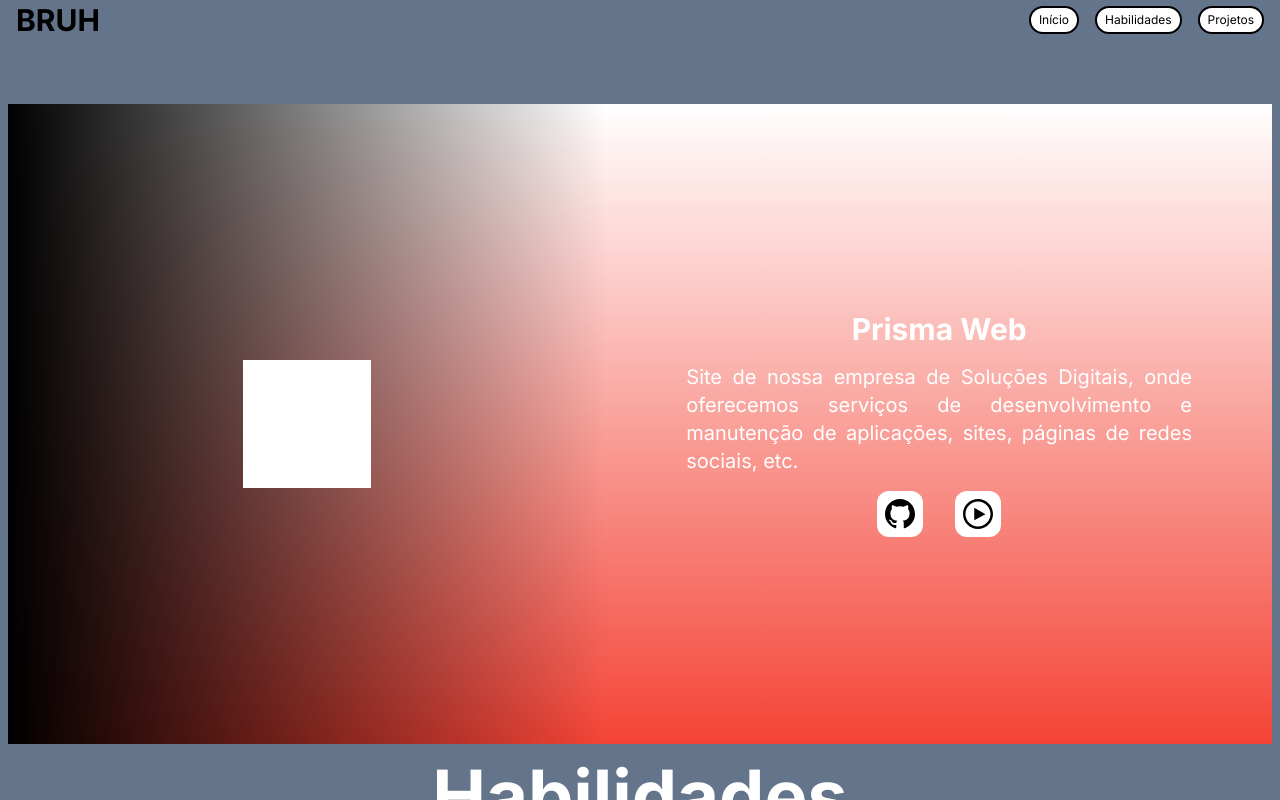
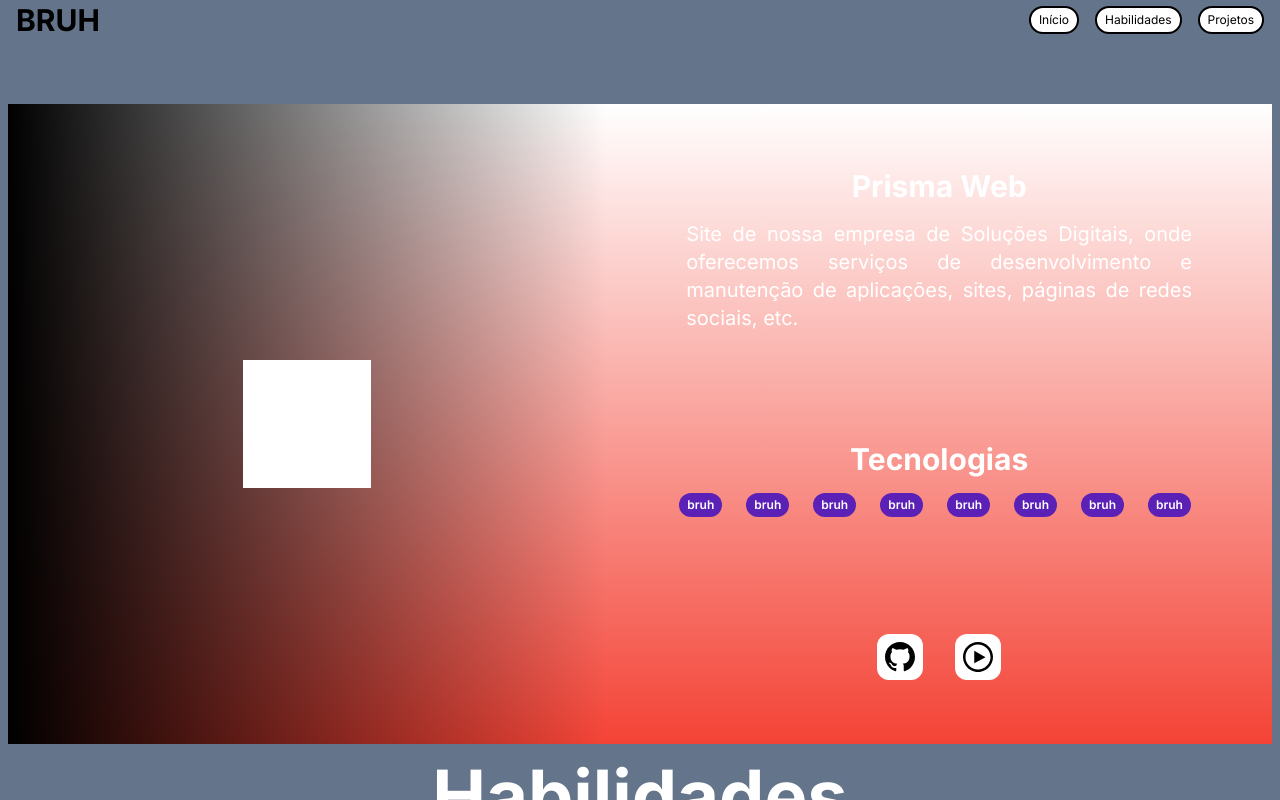
Before and after one commit to Artotz/my-portfolio, a Next.js app: page / in a window 1280 px wide. Built offline with nearby package versions, Linux system fonts and the light colour scheme.

Commit message:
added translations

```diff
--- a/components/PortfolioSection.tsx
+++ b/components/PortfolioSection.tsx
@@ -1,6 +1,7 @@
 import { ProjectType } from "@/utils/types";
 import { motion } from "framer-motion";
 import PortfolioSectionIconButton from "./PortfolioSectionIconButton";
+import { translations } from "@/utils/translations";
 
 type PortfolioSectionProps = {
   topColor: string;
@@ -28,7 +29,8 @@ export default function PortfolioSection(props: PortfolioSectionProps) {
         </div>
 
         {/* DIV DIREITA */}
-        <div className="flex flex-col w-full h-full px-16 gap-4 justify-center items-center">
+        <div className="flex flex-col w-full h-full p-16 gap-4 justify-center items-center">
+          {/* TITULO */}
           <motion.div
             className="text-3xl font-bold text-white text-center"
             initial={{ opacity: 0, y: -50 }}
@@ -38,6 +40,7 @@ export default function PortfolioSection(props: PortfolioSectionProps) {
             {props.project.title}
           </motion.div>
 
+          {/* DESCRICAO */}
           <motion.div
             className="text-xl text-white text-justify px-4"
             initial={{ opacity: 0, x: 50 }}
@@ -47,6 +50,35 @@ export default function PortfolioSection(props: PortfolioSectionProps) {
             {props.project.description}
           </motion.div>
 
+          {/* TECNOLOGIAS */}
+          <motion.div
+            className="flex flex-col w-full h-full gap-4 justify-center items-center"
+            initial={{ opacity: 0, x: 50 }}
+            whileInView={{ opacity: 1, x: 0 }}
+            transition={{ delay: 0.25, duration: 0.5 }}
+          >
+            <div className="text-3xl font-bold text-white text-justify px-4">
+              {translations.br.PortfolioSection.Technologies}
+            </div>
+
+            <div className="flex flex-row flex-wrap gap-4 ">
+              {props.project.technologies.map((v, i) => {
+                return (
+                  <motion.div
+                    key={i}
+                    className="flex justify-center items-center px-2 py-1 mb-2 mr-2 text-xs font-semibold text-white bg-violet-800 rounded-full"
+                    initial={{ opacity: 0, y: 50 }}
+                    whileInView={{ opacity: 1, y: 0 }}
+                    transition={{ delay: 0.25 + i * 0.1, duration: 0.5 }}
+                  >
+                    {v}
+                  </motion.div>
+                );
+              })}
+            </div>
+          </motion.div>
+
+          {/* ICONES */}
           <div className="flex flex-row justify-center items-center gap-8">
             <motion.div
               className="flex"
--- a/utils/projects/projectsList-br.ts
+++ b/utils/projects/projectsList-br.ts
@@ -8,7 +8,16 @@ export const projects: ProjectType[] = [
       "Site de nossa empresa de Soluções Digitais, onde oferecemos serviços de desenvolvimento e manutenção de aplicações, sites, páginas de redes sociais, etc.",
     demo: "",
     source: "",
-    technologies: [],
+    technologies: [
+      "bruh",
+      "bruh",
+      "bruh",
+      "bruh",
+      "bruh",
+      "bruh",
+      "bruh",
+      "bruh",
+    ],
   },
   {
     picture: "",
@@ -17,7 +26,16 @@ export const projects: ProjectType[] = [
       "Aplicativo de criação de tarefas, podendo essas ser filtradas ou ordenadas por setor, prioridade, status e data limite.",
     demo: "",
     source: "",
-    technologies: [],
+    technologies: [
+      "bruh",
+      "bruh",
+      "bruh",
+      "bruh",
+      "bruh",
+      "bruh",
+      "bruh",
+      "bruh",
+    ],
   },
   {
     picture: "",
@@ -26,6 +44,15 @@ export const projects: ProjectType[] = [
       "Portfólio criado para melhor apresentar os projetos que fiz, com minhas informações, currículo, dados de contato, etc.",
     demo: "",
     source: "",
-    technologies: [],
+    technologies: [
+      "bruh",
+      "bruh",
+      "bruh",
+      "bruh",
+      "bruh",
+      "bruh",
+      "bruh",
+      "bruh",
+    ],
   },
 ];
--- a/utils/translations.ts
+++ b/utils/translations.ts
@@ -1,11 +1,12 @@
 export const translations = {
   br: {
-    Home: {
-      Header: {
-        HomeButton: "Início",
-        SkillButton: "Habilidades",
-        ProjectsButton: "Projetos",
-      },
+    Header: {
+      HomeButton: "Início",
+      SkillButton: "Habilidades",
+      ProjectsButton: "Projetos",
+    },
+    PortfolioSection: {
+      Technologies: "Tecnologias",
     },
   },
 };
```
